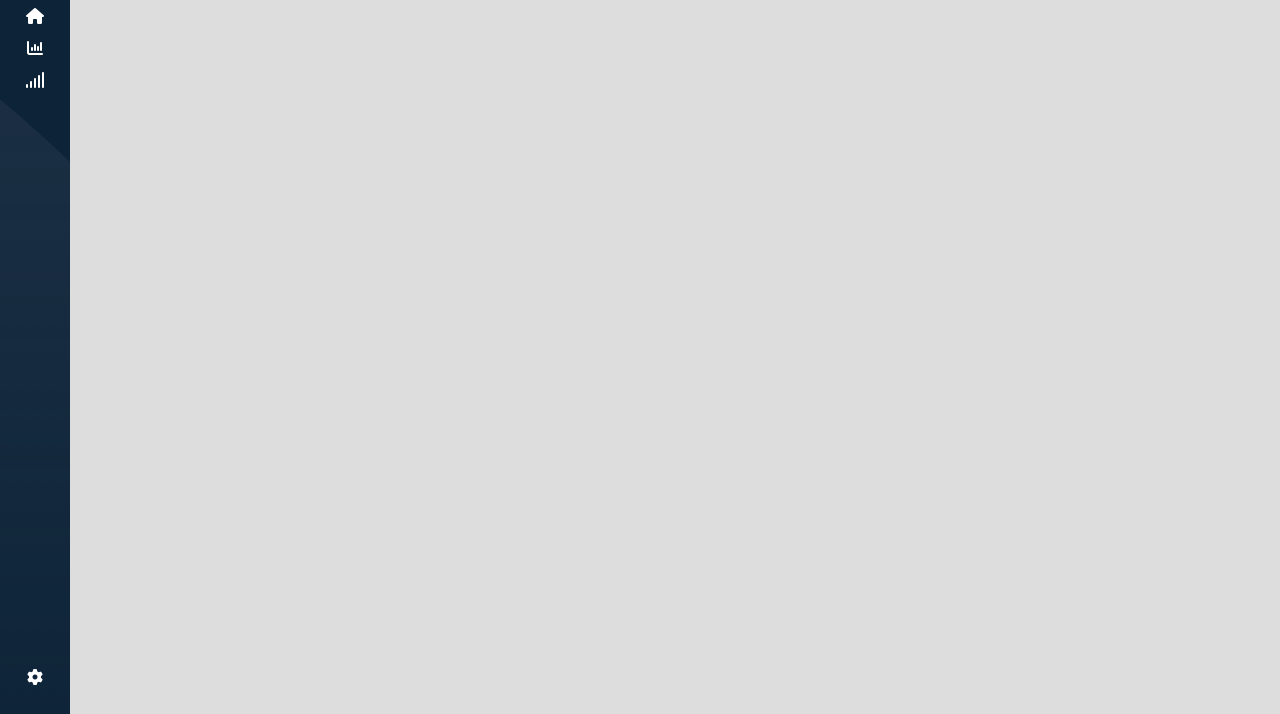
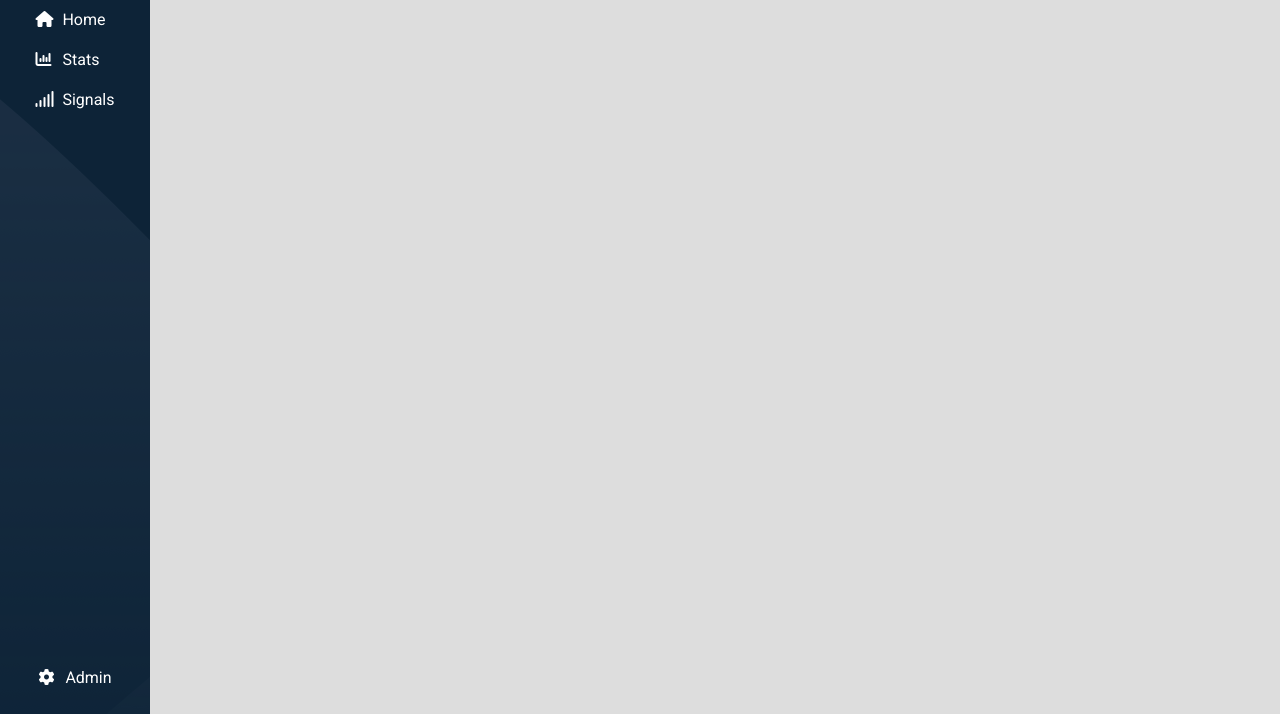
Before and after one commit to MonteDeveloper/html-css-bootstrap-dashboard, a plain HTML site: page index.html in a window 1280 px wide. Shown: the part 86-800 px from the top of the page. Drawn offline with nearby package versions, Linux system fonts and the light colour scheme.

Commit message:
main: responsive sidebar

```diff
--- a/css/main.css
+++ b/css/main.css
@@ -63,3 +63,14 @@ main .my-leftBox{
     background-image: url(../img/sidebar-bg.png);
     background-color: #0d2337;
 }
+
+/* align the link text in the sidebar */
+main .my-leftBox i{
+    width: 15px;
+}
+
+@media screen and (min-width: 768px) {
+    main .my-leftBox{
+        width: 150px;
+    }
+}
--- a/index.html
+++ b/index.html
@@ -63,14 +63,28 @@
     <main>
         <!-- SIDEBAR -->
         <div class="my-leftBox text-white text-center d-flex flex-column justify-content-between py-4">
-            <div class="d-flex flex-column gap-3">
-                <i class="fa-solid fa-house"></i>
-                <i class="fa-solid fa-chart-column"></i>
-                <i class="fa-solid fa-signal"></i>
+            <!-- TOP -->
+            <div class="d-flex flex-column gap-3 align-items-start mx-auto">
+                <a class="text-white text-decoration-none" href="#">
+                    <i class="fa-solid fa-house"></i>
+                    <span class="ms-2 d-none d-md-inline-block">Home</span>
+                </a>
+                <a class="text-white text-decoration-none" href="#">
+                    <i class="fa-solid fa-chart-column"></i>
+                    <span class="ms-2 d-none d-md-inline-block">Stats</span>
+                </a>
+                <a class="text-white text-decoration-none" href="#">
+                    <i class="fa-solid fa-signal"></i>
+                    <span class="ms-2 d-none d-md-inline-block">Signals</span>
+                </a>
             </div>
 
+            <!-- BOTTOM -->
             <div>
-                <i class="fa-solid fa-gear"></i>
+                <a class="text-white text-decoration-none" href="#">
+                    <i class="fa-solid fa-gear"></i>
+                    <span class="ms-2 d-none d-md-inline-block">Admin</span>
+                </a>
             </div>
         </div>
 
```
